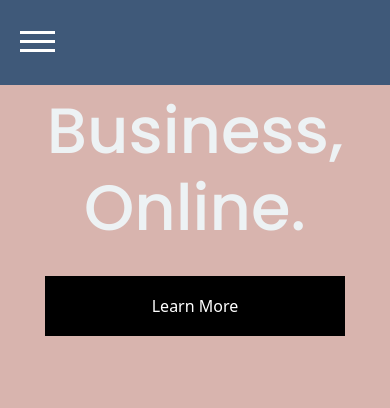
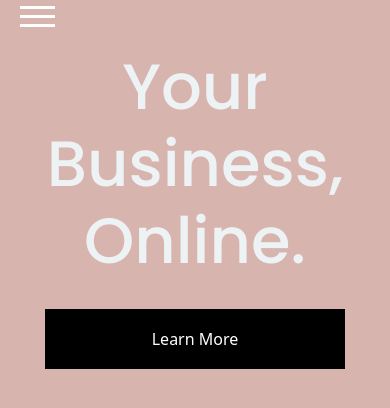
Before and after one commit to paullevental/Pk-Web-Design, a React (Vite) app: page / in a window 390 px wide. Shown: the top 408 px of the page. Built offline with nearby package versions, Linux system fonts and the light colour scheme.

Commit message:
NavBar mobile responsive changes.

```diff
--- a/src/components/NavBar.tsx
+++ b/src/components/NavBar.tsx
@@ -24,7 +24,6 @@ const NavBar: React.FC = () => {
 
         window.addEventListener('scroll', handleScroll);
 
-        // Call the function initially to set the correct class based on the initial scroll position
         handleScroll();
 
         // Cleanup event listener on component unmount
--- a/src/css/NavBar.css
+++ b/src/css/NavBar.css
@@ -1,10 +1,8 @@
-body, html {
+body,
+html {
   margin: 0;
   padding: 0;
 }
-
-
-
 
 /* Overriding bootstrap colors */
 
@@ -14,25 +12,23 @@ body, html {
   align-items: center;
 }
 
-
-
 /* */
 
-.nav-container {
-  display: flex;
-  z-index: 9999;
-  justify-content: center;
-  position: fixed;
-  top: 0;
-  width: 100%;
-  transition: background-color 1000ms cubic-bezier(0.075, 0.82, 0.165, 1);
-
+#mobile-navbar {
+  display: none;
+  cursor: pointer;
 }
 
-.nav-container.scrolled {
-  background-color: rgb(0, 0, 0) !important;
-  backdrop-filter: blur(50px);
-  transition: background-color 300ms cubic-bezier(0.075, 0.82, 0.165, 1);;
+#mobile-navbar div {
+  width: 35px;
+  height: 3px;
+  background-color: white;
+  margin: 6px 0;
+  transition: 0.4s;
+}
+
+.nav-container {
+
 }
 
 .nav #logo {
@@ -62,18 +58,21 @@ body, html {
   color: white;
 }
 
-#mobile-navbar {
-  margin-top: 25px;
-  display: none;
-  cursor: pointer;
+.nav-container {
+  display: flex;
+  z-index: 9999;
+  justify-content: center;
+  position: sticky;
+  top: 0;
+  width: 100%;
+  transition: background-color 1000ms cubic-bezier(0.075, 0.82, 0.165, 1);
+  height: 12%;
 }
 
-#mobile-navbar div {
-  width: 35px;
-  height: 3px;
-  background-color: white;
-  margin: 6px 0;
-  transition: 0.4s;
+.nav-container.scrolled {
+  background-color: rgb(0, 0, 0) !important;
+  backdrop-filter: blur(50px);
+  transition: background-color 300ms cubic-bezier(0.075, 0.82, 0.165, 1);
 }
 
 .open .bar1 {
@@ -108,7 +107,7 @@ body, html {
   border: none;
 }
 
-.mobile-navbar-item a:hover{
+.mobile-navbar-item a:hover {
   font-size: 1.6rem;
   font-size-adjust: 28px;
 }
@@ -117,9 +116,7 @@ body, html {
   transition: ease-in-out 0.3s;
 }
 
-
 @media only screen and (max-width: 630px) {
-
   .nav-container .nav {
     display: none;
   }
@@ -128,14 +125,12 @@ body, html {
     display: block;
     max-width: 90%;
     width: 100%;
-    height: 60px;
+    height: 25%;
   }
 
   .nav-container {
-    display: block;
-    background-color: #3f5979;
-    display: flex;
-    align-items: center;
+    background-color: var(--pink);
+    height: 25%;
   }
 
   .open .mobile-menu {
--- a/src/css/colors.css
+++ b/src/css/colors.css
@@ -13,4 +13,5 @@
     --Thistle: #B7ADCF;
     --PaynesGray: #4F646F;
     --DavysGray: #535657;
+    --pink: #D8B4AE;
   }
--- a/src/css/home.css
+++ b/src/css/home.css
@@ -1,6 +1,6 @@
 body {
     /* background-color: #3D5D95; */
-    background: #D8B4AE;
+    background: var(--pink);
     background-size: 400% 400%;
     animation: gradient 15s ease infinite;
     padding: 0;
```
